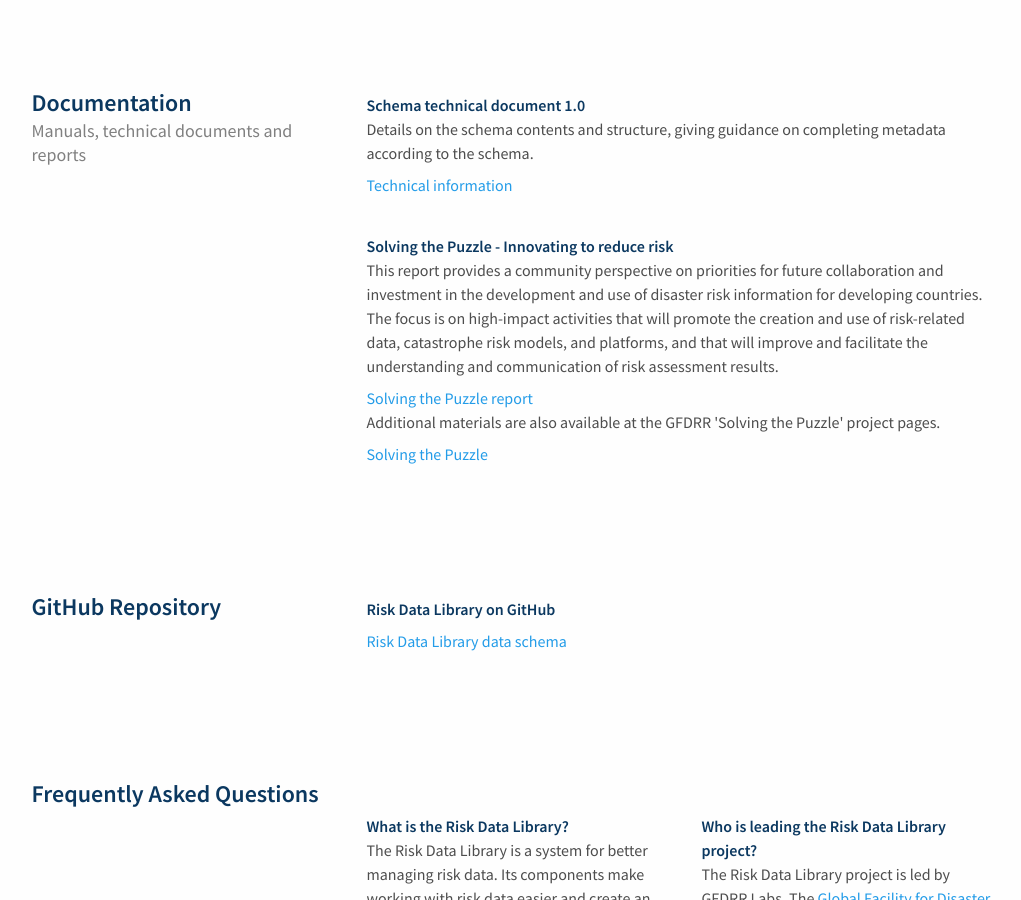
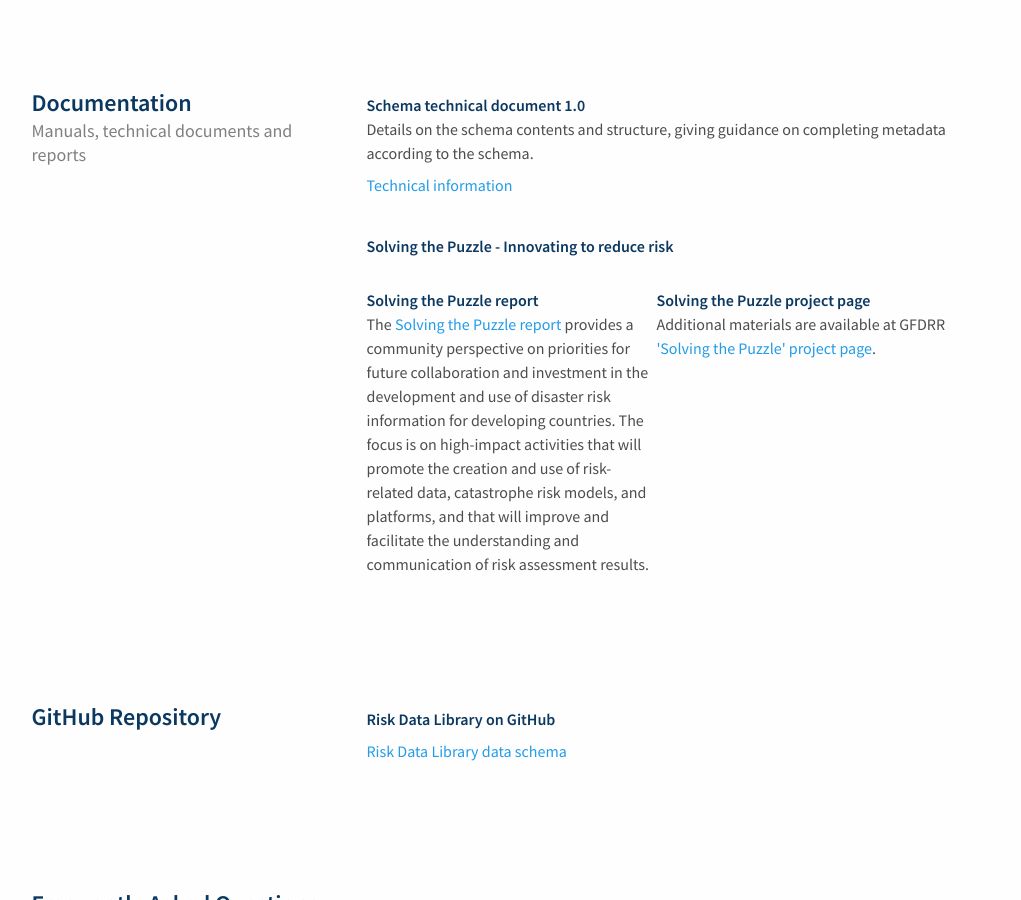
Before and after one commit to GFDRR/risk-data-library.github.io, a Jekyll site: the page built from resources.html, in a window 1280 px wide and 900 px high, scrolled down 302 px. Shown: the whole window, without its empty margins (121-1142 px from the left). Built offline with Jekyll 4.4.1, drawn with Linux system fonts in a browser that asks for light colours; nearby versions of some CDN libraries.

Commit message:
update layout

```diff
--- a/resources.html
+++ b/resources.html
@@ -27,17 +27,21 @@ description: Collected documentation, references and links for the projects and
       <p class="title-color">
         Solving the Puzzle - Innovating to reduce risk
       </p>
+        <div class="masonry-layout-item">
+          <p class="title-color">
+            Solving the Puzzle report
+          </p>
           <p>
-        This report provides a community perspective on priorities for future collaboration and investment in the development and use of disaster risk information for developing countries. The focus is on high-impact activities that will promote the creation and use of risk-related data, catastrophe risk models, and platforms, and that will improve and facilitate the understanding and communication of risk assessment results.
+            The <a href="/assets/docs/communityReports/solving-the-puzzle-report.pdf" class="link" download target="_blank">Solving the Puzzle report</a> provides a community perspective on priorities for future collaboration and investment in the development and use of disaster risk information for developing countries. The focus is on high-impact activities that will promote the creation and use of risk-related data, catastrophe risk models, and platforms, and that will improve and facilitate the understanding and communication of risk assessment results.
           </p>
-      <div class="link-under-paragraph-container">
-        <a href="/assets/docs/communityReports/solving-the-puzzle-report.pdf" class="link" download target="_blank">Solving the Puzzle report</a>
         </div>
+        <div class="masonry-layout-item">
+          <p class="title-color">
+            Solving the Puzzle project page
+          </p>
           <p>
-        Additional materials are also available at the GFDRR 'Solving the Puzzle' project pages.
+            Additional materials are available at GFDRR <a href="https://www.gfdrr.org/en/solving-puzzle-innovating-reduce-risk" class="link" download target="_blank">'Solving the Puzzle' project page</a>.
           </p>
-      <div class="link-under-paragraph-container">
-        <a href="https://www.gfdrr.org/en/solving-puzzle-innovating-reduce-risk" class="link" download target="_blank">Solving the Puzzle</a>
         </div>
     </div>
 
@@ -56,6 +60,8 @@ description: Collected documentation, references and links for the projects and
       <p class="title-color">
         Risk Data Library on GitHub
       </p>
+      <p>
+      </p>
       <div class="link-under-paragraph-container">
         <a href="https://github.com/GFDRR/rdl-data" class="link" target="_blank">Risk Data Library data schema</a>
       </div>
@@ -71,11 +77,7 @@ description: Collected documentation, references and links for the projects and
     </p>
   </div>
   <div class="reusable-component-right component-individual-right">
-    <div class="reusable-content no-margin-bottom">
-      <p class="content reusable-font-regular">
-      </p>
-      <div class="masonry-layout-container">
-        <div class="masonry-layout-item">
+    <div class="reusable-content no-margin-bottom no-margin-top-first-title-color">
       <p class="title-color">
         What is the Risk Data Library?
       </p>
@@ -84,8 +86,7 @@ description: Collected documentation, references and links for the projects and
         The RDL schema is a new language for describing hazard, exposure, vulnerability and loss data. It gives risk experts a single language to describe datasets used in climate and disaster risk  assessment. The datasets have an underlying consistency that makes them highly interoperable, and key metadata fields tailored to risk analysis.
         The RDL database enables hazard, exposure, vulnerability and loss datasets to be stored in the same environment, consistent with the schema. It provides the architecture for searching and downloading the increasing number of datasets using the schema.
       </p>
-        </div>
-        <div class="masonry-layout-item">
+
       <p class="title-color">
         Who is leading the Risk Data Library project?
       </p>
@@ -93,8 +94,7 @@ description: Collected documentation, references and links for the projects and
         The Risk Data Library project is led by GFDRR Labs. The <a href="https://www.gfdrr.org/en" class="link" target="_blank">Global Facility for Disaster Reduction and Recovery (GFDRR)</a> is a global partnership that helps developing countries better understand and reduce their vulnerability to natural hazards and climate change.
         <a href="https://www.gfdrr.org/en/gfdrr-labs" class="link" target="_blank">GFDRR Labs</a> uses cutting-edge science and technology to make high-quality risk information available faster and at lower costs, and develop new tools that allow decision-makers and communities to collect, share, and understand risk information. We tailor our approach to support the full range of disaster risk management interventions — from preparedness to risk reduction to consideration of financial solutions.
       </p>
-        </div>
-        <div class="masonry-layout-item">
+
       <p class="title-color">
         Can I upload data on the Risk Data Library?
       </p>
@@ -104,5 +104,3 @@ description: Collected documentation, references and links for the projects and
     </div>
   </div>
 </div>
-  </div>
-</div>
```
Lines whose indentation alone changed are shown as unchanged.
